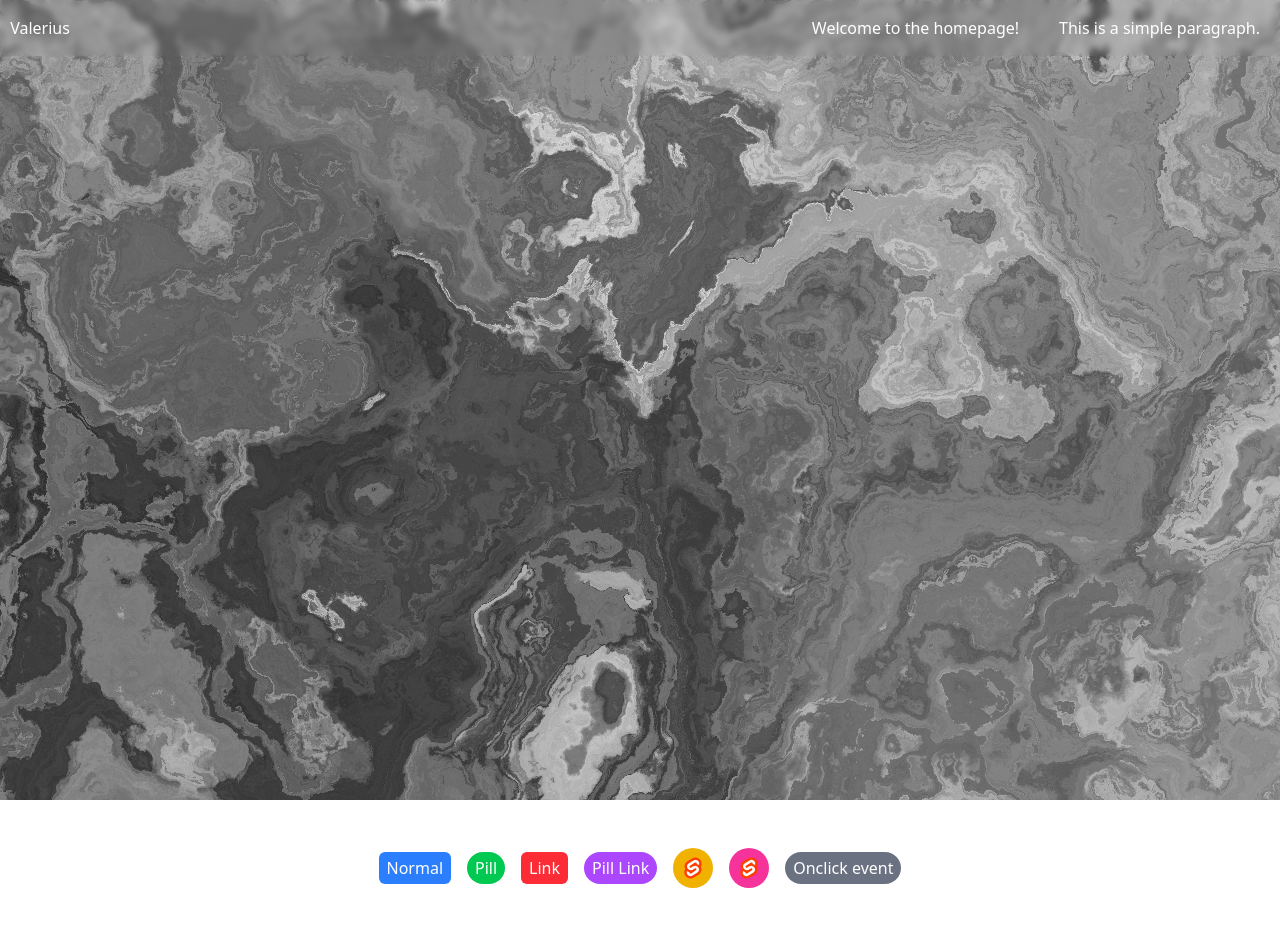
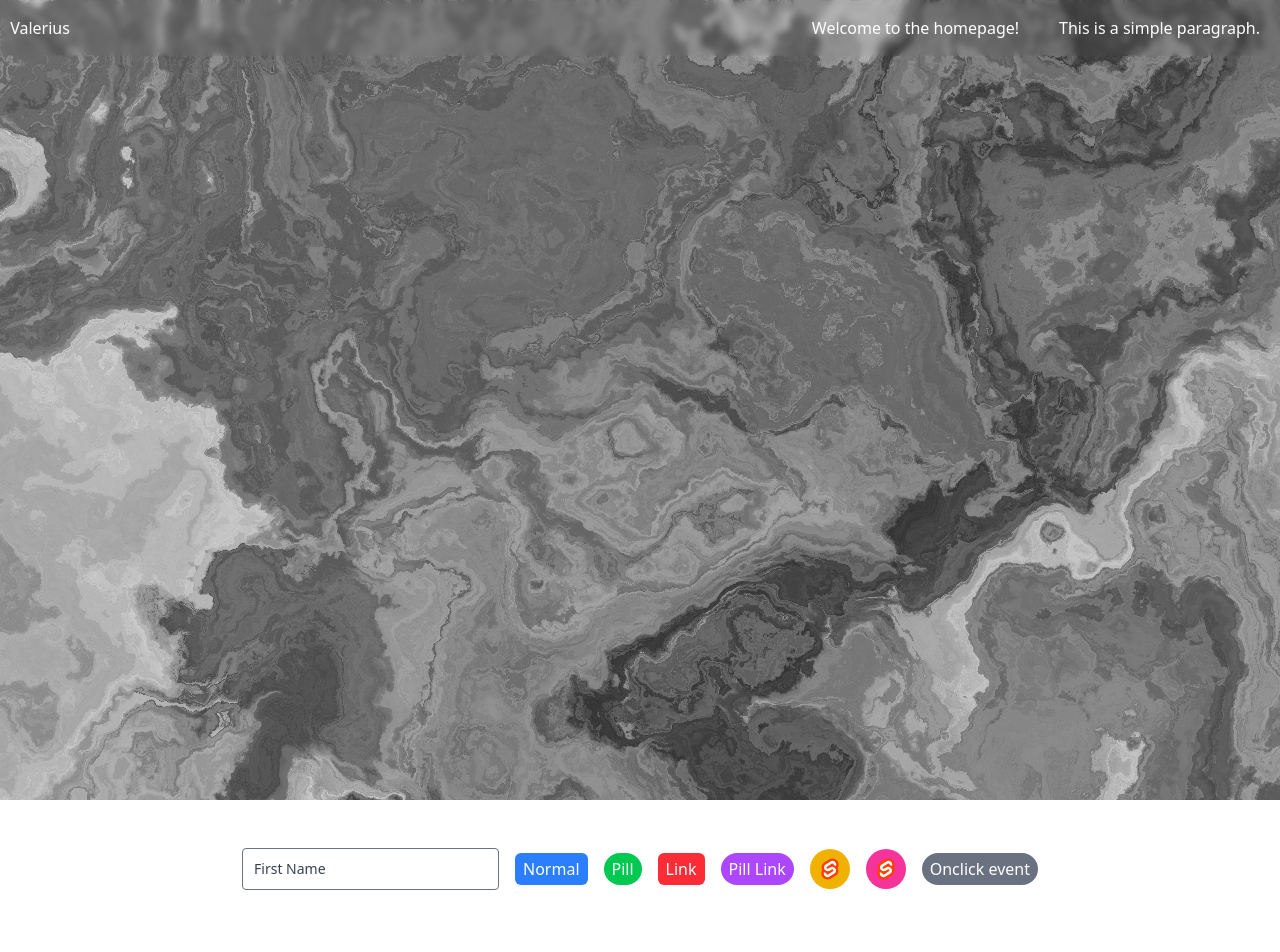
Before and after one commit to Villy-P/corekit-ui, a SvelteKit app: page / in a window 1280 px wide. Shown: the top 952 px of the page. Built offline with nearby package versions, Linux system fonts and the light colour scheme.

Commit message:
feat: add FloatingInput component for enhanced input handling

```diff
--- /dev/null
+++ b/src/lib/components/FloatingInput.svelte
@@ -0,0 +1,37 @@
+<script lang="ts">
+    import { twMerge } from "tailwind-merge";
+
+    let {
+        children = undefined,
+        class: className = "",
+        value = $bindable(),
+        onfocus = undefined,
+        onblur = undefined,
+        ...restProps
+    } = $props();
+
+    let isFocused = $state(false);
+    let hasContent = $derived(() => value && value.length > 0);
+
+    let defaultClass = "z-20 w-full border rounded px-3 py-2 outline-none focus:ring-2 focus:ring-blue-500 transition-all";
+    let labelClass = "block text-sm font-medium text-gray-700 mb-1 absolute transition-all duration-100 pointer-events-none";
+
+    let defaultLabelClass = "left-3 top-1/2 transform -translate-y-1/2 z-0";
+    let selectedLabelClass = "left-2 z-30 bg-white px-1 top-0 transform -translate-y-1/2 text-xs";
+
+    let combinedLabelClass = $derived(twMerge(labelClass, isFocused || hasContent() ? selectedLabelClass : defaultLabelClass));
+    let combinedClass = $derived(twMerge(defaultClass, className));
+</script>
+
+<div class="relative">
+    <label class={combinedLabelClass}>
+        {@render children?.()}
+    </label>
+    <input
+        bind:value={value}
+        onfocus={() => { isFocused = true; onfocus() }}
+        onblur={() => { isFocused = false; onblur() }}
+        class={combinedClass}
+        {...restProps}
+    />
+</div>
--- a/src/routes/+page.svelte
+++ b/src/routes/+page.svelte
@@ -8,6 +8,7 @@
     import Typewriter from "$lib/components/Typewriter.svelte";
     import type { TypewriterAction } from "$lib/types/Typewriter.d.ts";
     import NavbarElement from "$lib/components/NavbarElement.svelte";
+    import FloatingInput from "$lib/components/FloatingInput.svelte";
 
     let arrayOfValues = ["Hello", "World", "Svelte", "Kit", "Typewriter", "Effect"];
 
@@ -43,6 +44,7 @@
 <canvas use:fbmBackground={{octaves: 10, warps: 2, scale: 3}} class="w-full h-screen block"></canvas>
 <br><br>
 <div class="flex w-full items-center justify-center gap-4">
+    <FloatingInput>First Name</FloatingInput>
     <Button color="blue">Normal</Button>
     <Button color="lightgreen" pill>Pill</Button>
     <Button color="red" href="https://www.google.com" target="_blank">Link</Button>
```
